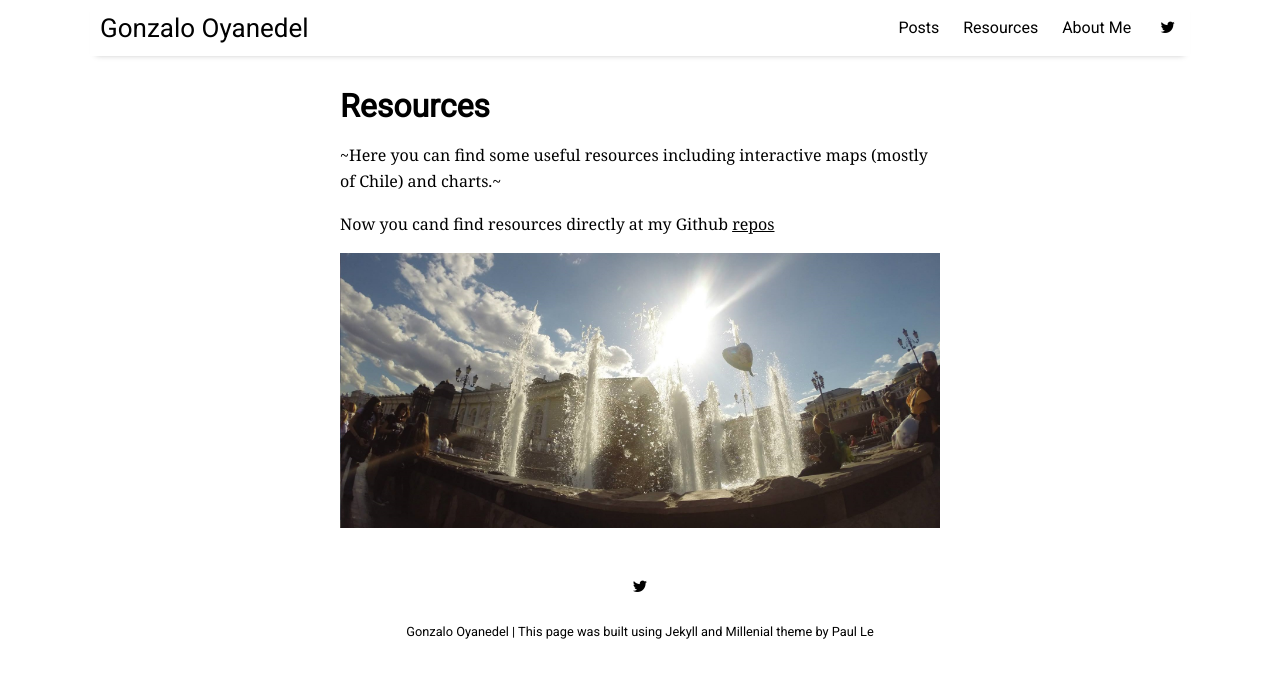
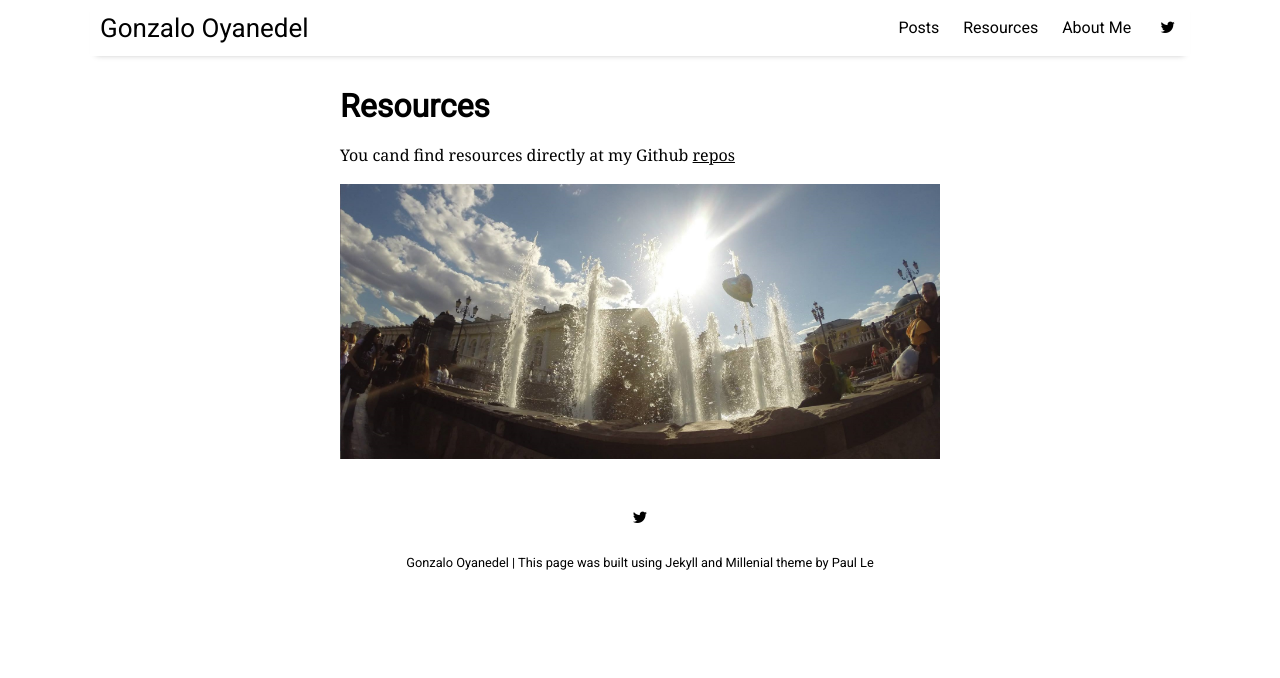
Before and after one commit to goyanedelv/goyanedelv.github.io, a Jekyll site: the page built from pages/resources.md, in a window 1280 px wide. Shown: the top 678 px of the page. Built offline with Jekyll 4.4.1, drawn with Linux system fonts in a browser that asks for light colours; nearby versions of some CDN libraries.

Commit message:
Update resources.md

```diff
--- a/pages/resources.md
+++ b/pages/resources.md
@@ -3,9 +3,7 @@ layout: misc
 title: Resources
 ---
 
-~Here you can find some useful resources including interactive maps (mostly of Chile) and charts.~
-
-Now you cand find resources directly at my Github [repos](https://www.github.com/goyanedelv/)
+You cand find resources directly at my Github [repos](https://www.github.com/goyanedelv/)
 
 
 
```
